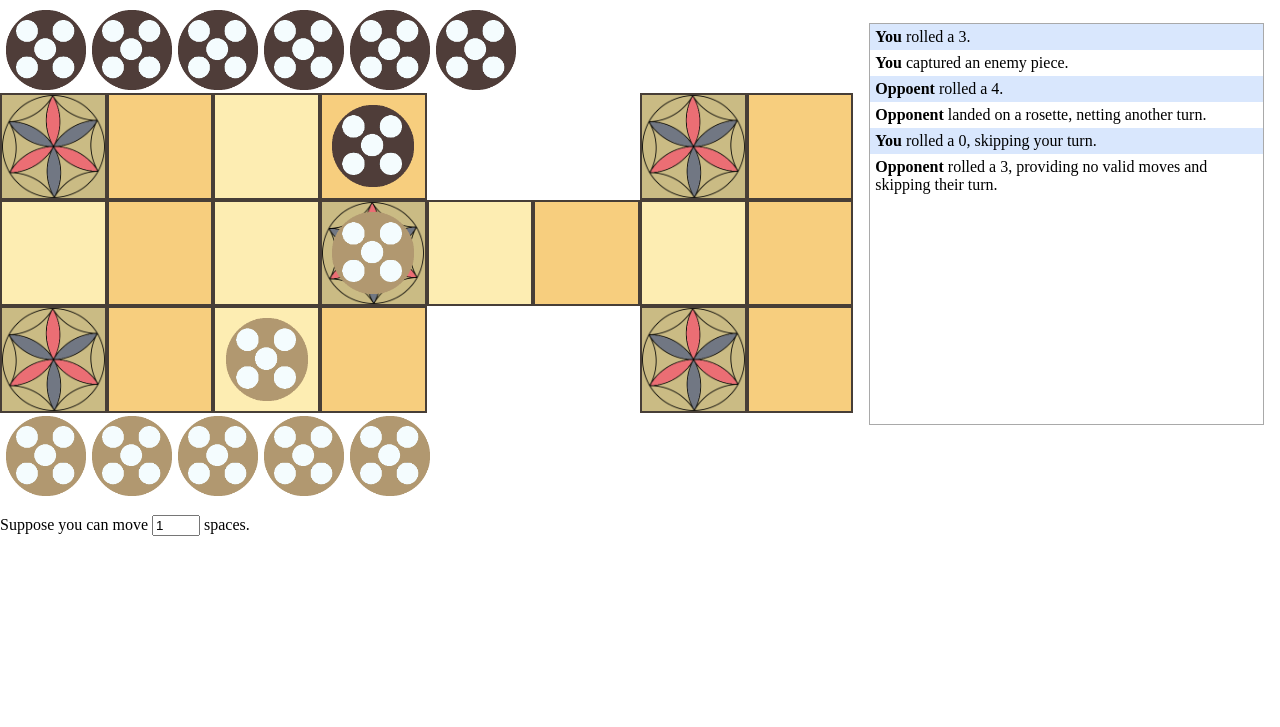
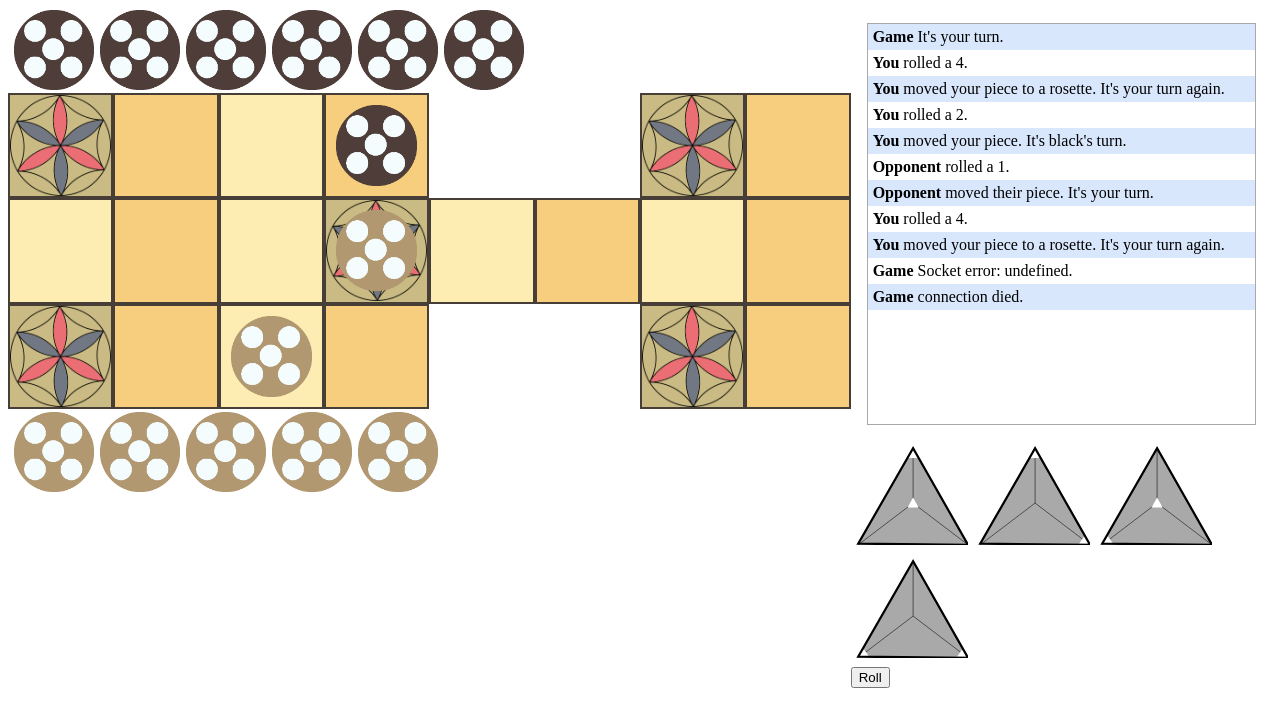
Before and after one commit to samuel-hunter/ur-game, a plain HTML site: page static/index.html in a window 1280 px wide. Shown: the part 73-800 px from the top of the page. Drawn offline with Linux system fonts and the light colour scheme.

Commit message:
Set up activity log and dice UI

```diff
--- a/static/app.css
+++ b/static/app.css
@@ -1,6 +1,10 @@
-body {
+html {
     max-width: 100em;
     margin: auto;
+}
+
+h1 {
+    text-align: center;
 }
 
 #game-container {
@@ -122,3 +126,20 @@ body {
 #history-box p:nth-child(odd) {
     background-color: #d9e7fd;
 }
+
+#history-box p.recent:last-child {
+    background-color: #fdedb2;
+}
+
+/* dice */
+
+.die {
+    width: 7em;
+    margin: 5px;
+}
+
+/* misc */
+
+.hidden {
+    display: none;
+}
--- a/static/app.js
+++ b/static/app.js
@@ -1,7 +1,7 @@
 /* global WebSocket */
 
-var playerColor = 'white'
-var lastRoll = 1
+let playerColor = 'white'
+let lastRoll = 1
 
 function updateRoll() {
   lastRoll = parseInt(document.getElementById('roll').value)
@@ -64,7 +64,7 @@ function unhighlightSelected () {
 
 
 function createPiece (color, position) {
-  var piece = document.createElement('span')
+  let piece = document.createElement('span')
   let player = toPlayer(color)
 
   if (player === 'you') {
@@ -79,27 +79,32 @@ function createPiece (color, position) {
 }
 
 function addPiece (color, position) {
-  var tile = getTile(color, position)
-  var piece = createPiece(color, position)
+  let tile = getTile(color, position)
+  let piece = createPiece(color, position)
   tile.appendChild(piece)
 }
 
 function setSparePieces (color, amnt) {
   let player = toPlayer(color)
-  var piecePool = document.getElementById(player + '-pool')
+  let piecePool = document.getElementById(player + '-pool')
   piecePool.innerHTML = ''
   for (var i = 0; i < amnt; i++) {
-    var piece = createPiece(color, 0)
+    let piece = createPiece(color, 0)
     piecePool.appendChild(piece)
   }
 }
 
 function logActivity(player, message) {
-  var history = document.getElementById('history-box')
-  var comment = document.createElement('p')
-  var source = document.createElement('strong')
+  let history = document.getElementById('history-box')
+  let comment = document.createElement('p')
+  let source = document.createElement('strong')
   player = player.charAt(0).toUpperCase() + player.slice(1)
 
+  // Set as recent for a second
+  comment.classList.add('recent')
+  window.setTimeout(() => comment.classList.remove('recent'), 1000)
+
+  if (player === 'game') player += ':'
   source.insertAdjacentText('beforeend', player)
   comment.appendChild(source)
   comment.insertAdjacentText('beforeend', ' ' + message + '.')
@@ -109,19 +114,88 @@ function logActivity(player, message) {
   history.scrollTop = history.scrollHeight
 }
 
+// Clear and repopulate the dice pool with a list of dice results
+function setDice(points) {
+  let dicePool = document.getElementById('dice-pool')
+  dicePool.innerHTML = ''
+
+  let dieTemplate = document.getElementById('die-template')
+
+  for (let i = 0; i < 4; i++) {
+    let die = dieTemplate.cloneNode(true)
+    die.classList.add('die')
+    die.classList.remove('hidden')
+    die.id = null
+
+    let pips = die.getElementsByClassName('pip')
+
+    var sidePips
+    if (points[i]) {
+      sidePips = 1
+    } else {
+      die.getElementsByClassName('center-pip')[0].classList.add('hidden')
+      sidePips = 2
+    }
+
+    // Hide side pips until there's two total pips left
+    for (let pip = 0; pip < 3; pip++) {
+      if (Math.random() > sidePips / (3 - pip)) {
+        pips[pip].classList.add('hidden')
+      } else {
+        sidePips--
+      }
+    }
+
+    dicePool.appendChild(die)
+  }
+}
+
+// Roll the dice. Called by #roll-button
+function roll () {
+  let dice = []
+  let result = 0
+
+  for (let i = 0; i < 4; i++) {
+    if (Math.random() > 0.5) {
+      dice.push(true)
+      result++
+    } else {
+      dice.push(false)
+    }
+  }
+
+  setDice(dice)
+  lastRoll = result
+
+  logActivity('you', 'rolled a ' + lastRoll)
+}
+
 function start () {
-  var socketUrl = 'ws://' + document.domain + ':8081/new'
-  var webSocket = new WebSocket(socketUrl)
+  let socketUrl = 'ws://' + document.domain + ':8081/new'
+  let webSocket = new WebSocket(socketUrl)
 
   webSocket.onmessage = function (event) {
-    var data = JSON.parse(event.data)
+    let data = JSON.parse(event.data)
     console.log({message: 'received', data: data})
   }
 
   webSocket.onopen = function (event) {
-    var data = {op: 'heartbeat'}
+    let data = {op: 'heartbeat'}
     console.log({message: 'sending', data: data})
     webSocket.send(JSON.stringify(data))
+  }
+
+  webSocket.onclose = function (event) {
+    if (event.wasClean) {
+      logActivity('game', `connection closed cleanly; code=${event.code}, reason=${event.reason}`)
+    } else {
+      logActivity('game', 'connection died')
+    }
+  }
+
+  webSocket.onerror = function (error) {
+    logActivity('game', 'Socket error: ' + error.message)
+    console.error(error)
   }
 
   addPiece('white', 2)
@@ -130,12 +204,18 @@ function start () {
   setSparePieces('white', 5)
   setSparePieces('black', 6)
 
-  logActivity('you', 'rolled a 3')
-  logActivity('you', 'captured an enemy piece')
-  logActivity('oppoent', 'rolled a 4')
-  logActivity('opponent', 'landed on a rosette, netting another turn')
-  logActivity('you', 'rolled a 0, skipping your turn')
-  logActivity('opponent', 'rolled a 3, providing no valid moves and skipping their turn')
+  logActivity('game', "It's your turn")
+  logActivity('you', 'rolled a 4')
+  logActivity('you', "moved your piece to a rosette. It's your turn again")
+  logActivity('you', 'rolled a 2')
+  logActivity('you', "moved your piece. It's black's turn")
+  logActivity('opponent', 'rolled a 1')
+  logActivity('opponent', "moved their piece. It's your turn")
+  logActivity('you', 'rolled a 4')
+  logActivity('you', "moved your piece to a rosette. It's your turn again")
+
+  setDice([true, false, true, false])
+
   updateRoll()
 }
 
--- a/static/index.html
+++ b/static/index.html
@@ -43,10 +43,31 @@
       <div id="game-aside">
         <div id="history-box">
         </div>
+        <div id="dice-pool">
+        </div>
+        <button id="roll-button" onclick="roll()">Roll</button>
+
+        <svg id="die-template" class="hidden" viewBox="-2 -2 102 90" xmlns="http://www.w3.org/2000/svg">
+          <g stroke="black" stroke-width="0.5">
+            <polygon points="0,87 100,88 50,0" fill="darkgrey" />
+            <line x1="50" y1="0" x2="50" y2="50" />
+            <line x1="0" y1="88" x2="50" y2="50" />
+            <line x1="100" y1="88" x2="50" y2="50" />
+          </g>
+
+          <g fill="white" stroke="none">
+            <polygon class="pip" points="50,0 45,9 55,9" />
+            <polygon class="pip" points="0,87 10,87 5,80" />
+            <polygon class="pip" points="100,87 90,87, 95,80" />
+
+            <polygon class="center-pip" points="50,45 45,54 55,54" />
+          </g>
+
+          <polygon points="0,87 100,88 50,0" fill="none" stroke="black" stroke-width="2" />
+        </svg>
       </div>
     </div>
 
-    <p>Suppose you can move <input id="roll" type="number" onchange="updateRoll()" min="1" max="4" value="1"> spaces.</p>
     <script src="app.js"></script>
   </body>
 </html>
```
Also changed, not shown: 1 other file.
